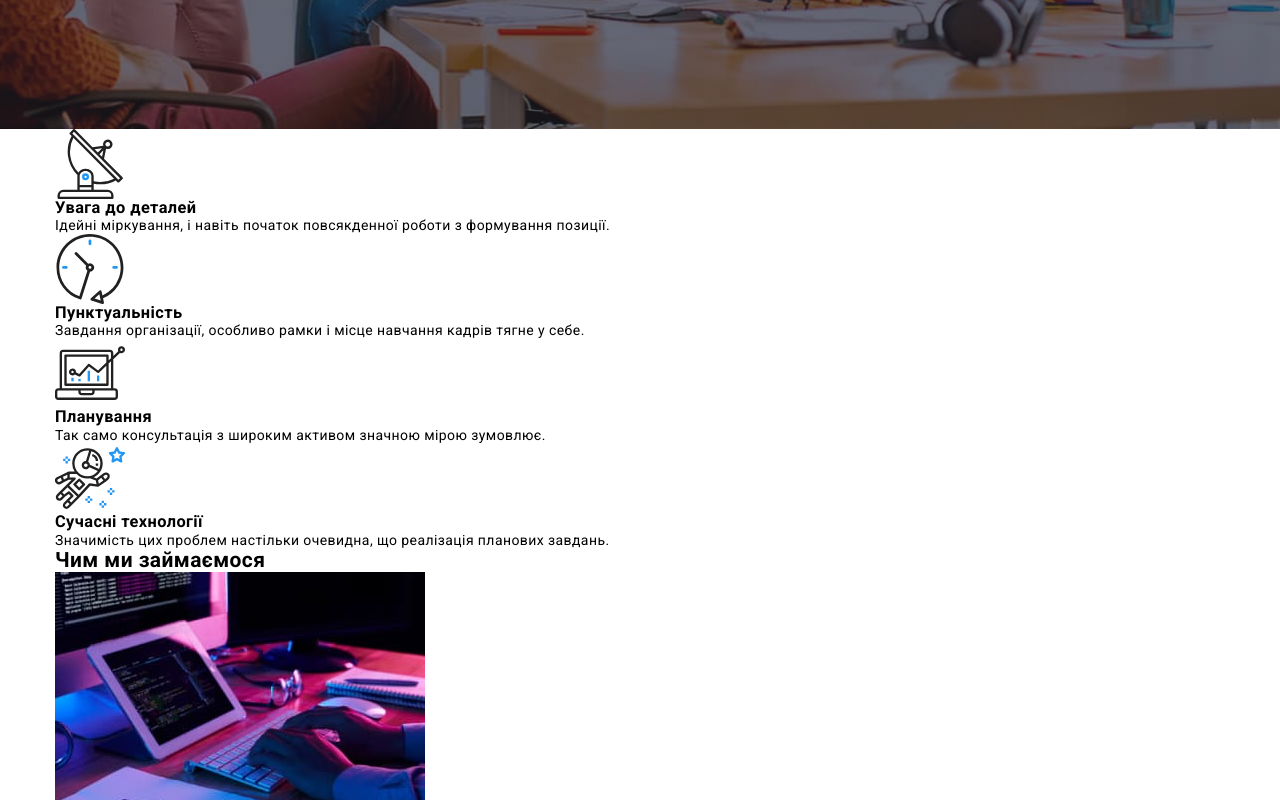
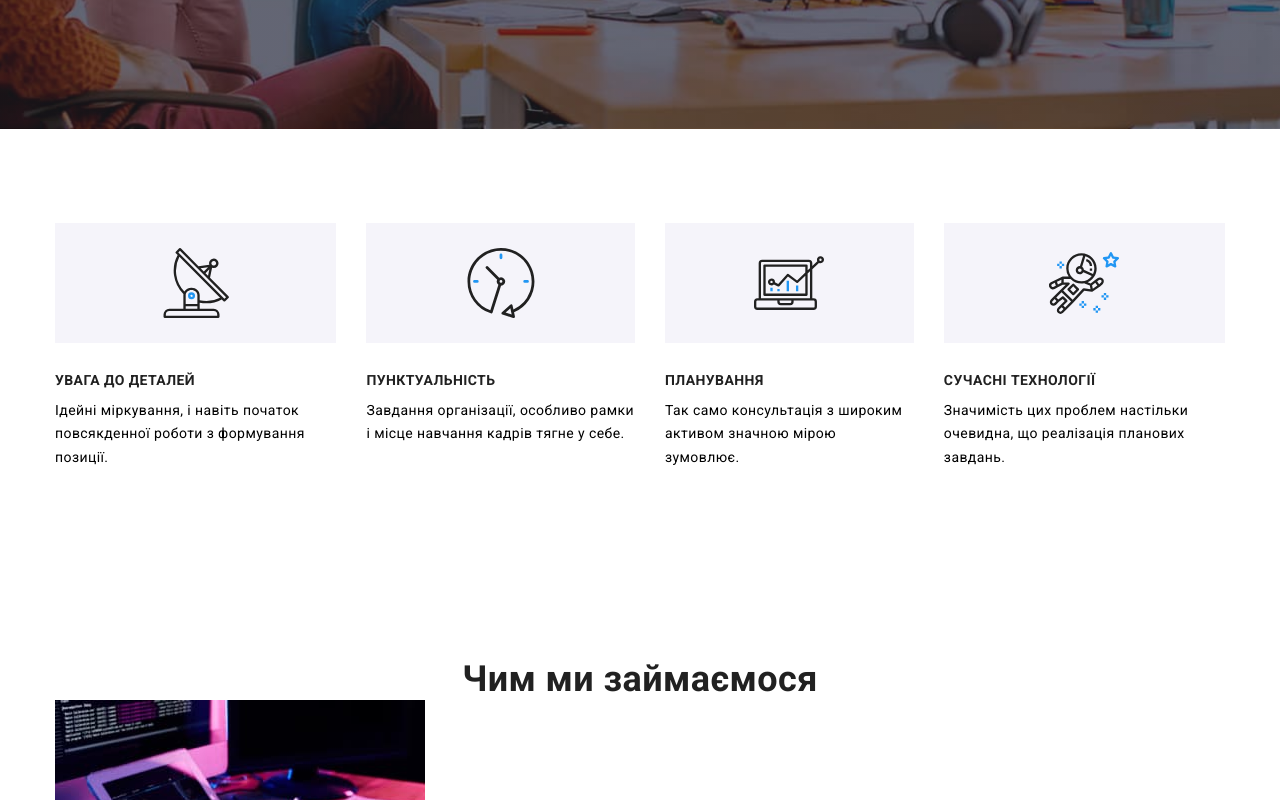
Before and after one commit to NataliiaOnopriichuk/goit-markup-hw-07, a plain HTML site: page index.html in a window 1280 px wide. Shown: the part 560-1360 px from the top of the page. Drawn offline with Linux system fonts and the light colour scheme.

Commit message:
добавила секцію our-features

```diff
--- a/css/styles.css
+++ b/css/styles.css
@@ -236,6 +236,7 @@
 .form-input {
     width: 358px;
     height: 50px;
+    padding-left: 16px;
 
     color:var(--primary-white-color);
     background-color:transparent;
@@ -250,8 +251,6 @@
 }
 
 .form-input::placeholder {
-    padding-left: 16px;
-
     font-size: 16px;
     line-height: calc(20/16);
 
@@ -604,12 +603,16 @@
 }
 
 /* features */
-.features {
+/* .our-features__list {
     display: flex;
     gap: 30px;
 }
 
-.features .icon {
+.our-features__list-item {
+    flex-basis: calc((100%-90px)/4);
+}
+
+.our-features__list-wrapper {
     display: flex;
     align-items:center;
     justify-content: center;
@@ -619,7 +622,7 @@
     background-color: var(--secondary-gray-color);
 }
 
-.features .title {
+.our-features__item-title {
     margin-bottom: 10px;
 
     color: var(--title-text-color);
@@ -629,19 +632,16 @@
     text-transform: uppercase;
 }
 
-.features .item {
-    flex-basis: calc((100%-90px)/4);
-}
 
-.features .text {
+.our-features__item-text{
     line-height: calc(24/14);
-}
+} */
 
 /* section */
-.section {
+/* .section {
     padding-top: 94px;
     padding-bottom: 94px;
-}
+} */
 
 .section:nth-child(4) {
     background-color: var(--secondary-gray-color);
--- a/index.html
+++ b/index.html
@@ -82,53 +82,55 @@
         </div>
       </section>
       <!-- Наші особливості -->
-      <section class="section">
+      <section class="section our-features">
         <div class="container">
-          <h2 class="section-title visually-hidden">Наші особливості</h2>
-          <ul class="features">
-            <li class="item">
-              <div class="icon">
-                <svg width="70" height="70">
+          <h2 class="section-title our-features__title visually-hidden">
+            Наші особливості
+          </h2>
+          <ul class="our-features__list">
+            <li class="our-features__list-item">
+              <div class="our-features__list-wrapper">
+                <svg class="our-features__list-icon" width="70" height="70">
                   <use href="./images/sprite.svg#icon-details"></use>
                 </svg>
               </div>
-              <h3 class="title">Увага до деталей</h3>
-              <p class="text">
+              <h3 class="our-features__item-title">Увага до деталей</h3>
+              <p class="our-features__item-text">
                 Ідейні міркування, і навіть початок повсякденної роботи з
                 формування позиції.
               </p>
             </li>
-            <li class="item">
-              <div class="icon">
-                <svg width="70" height="70">
+            <li class="our-features__list-item">
+              <div class="our-features__list-wrapper">
+                <svg class="our-features__list-icon" width="70" height="70">
                   <use href="./images/sprite.svg#icon-clock"></use>
                 </svg>
               </div>
-              <h3 class="title">Пунктуальність</h3>
-              <p class="text">
+              <h3 class="our-features__item-title">Пунктуальність</h3>
+              <p class="our-features__item-text">
                 Завдання організації, особливо рамки і місце навчання кадрів
                 тягне у себе.
               </p>
             </li>
-            <li class="item">
-              <div class="icon">
-                <svg width="70" height="70">
+            <li class="our-features__list-item">
+              <div class="our-features__list-wrapper">
+                <svg class="our-features__list-icon" width="70" height="70">
                   <use href="./images/sprite.svg#icon-diagram"></use>
                 </svg>
               </div>
-              <h3 class="title">Планування</h3>
-              <p class="text">
+              <h3 class="our-features__item-title">Планування</h3>
+              <p class="our-features__item-text">
                 Так само консультація з широким активом значною мірою зумовлює.
               </p>
             </li>
-            <li class="item">
-              <div class="icon">
-                <svg width="70" height="70">
+            <li class="our-features__list-item">
+              <div class="our-features__list-wrapper">
+                <svg class="our-features__list-icon" width="70" height="70">
                   <use href="./images/sprite.svg#icon-astronaut"></use>
                 </svg>
               </div>
-              <h3 class="title">Сучасні технології</h3>
-              <p class="text">
+              <h3 class="our-features__item-title">Сучасні технології</h3>
+              <p class="our-features__item-text">
                 Значимість цих проблем настільки очевидна, що реалізація
                 планових завдань.
               </p>
--- /dev/null
+++ b/sass/components/page-index/_our-features.scss
@@ -0,0 +1,33 @@
+.our-features__list {
+    display: flex;
+    gap: 30px;
+}
+
+.our-features__list-item {
+    gap:30px;
+}
+
+.our-features__list-wrapper {
+    display: flex;
+    align-items:center;
+    justify-content: center;
+    margin-bottom: 30px;
+    height: 120px;
+
+    background-color: $secondary-gray-color;
+}
+
+.our-features__item-title {
+    margin-bottom: 10px;
+
+    color: $title-text-color;
+
+    font-size: 14px;
+    line-height: 1.14;
+    text-transform: uppercase;
+}
+
+
+.our-features__item-text{
+    line-height: 1.7;
+}
--- /dev/null
+++ b/sass/components/shared/_ua.scss
@@ -0,0 +1,12 @@
+.section {
+    padding-top: 94px;
+    padding-bottom: 94px;
+}
+
+.section-title {
+    color: $title-text-color;
+
+    font-size: 36px;
+    line-height: 1.17;
+    text-align: center;
+}
--- a/sass/main.scss
+++ b/sass/main.scss
@@ -5,4 +5,6 @@
 @import "./components/shared/logo";
 @import "./components/header/main-nav";
 @import "./components/header/main-contacts";
-@import "./components/main/hero";
+@import "./components/page-index/hero";
+@import "./components/shared/ua";
+@import "./components/page-index/our-features";
--- a/sass/portfolio.scss
+++ /dev/null
@@ -1,6 +0,0 @@
-@import "./base/normalize";
-@import "./utils/variables";
-@import "./utils/const";
-@import "./components/shared/logo";
-@import "./components/header/main-nav";
-@import "./components/header/main-contacts";
```
Also changed, not shown: portfolio.html (+1 -1 lines), css/main.css, css/main.min.css, css/portfolio.css (deleted), css/portfolio.min.css (deleted), sass/components/page-index/_hero.scss (renamed from sass/components/main/_hero.scss), sass/utils/_variables.scss (line endings or trailing spaces), 4 other files.
